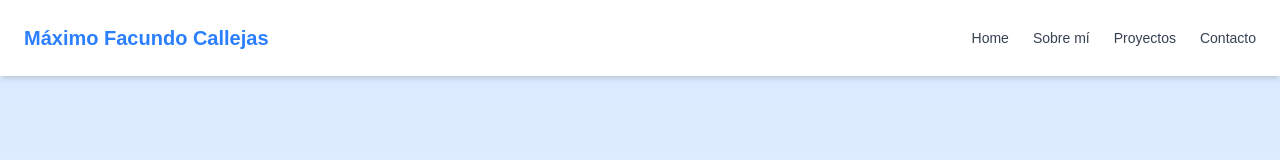
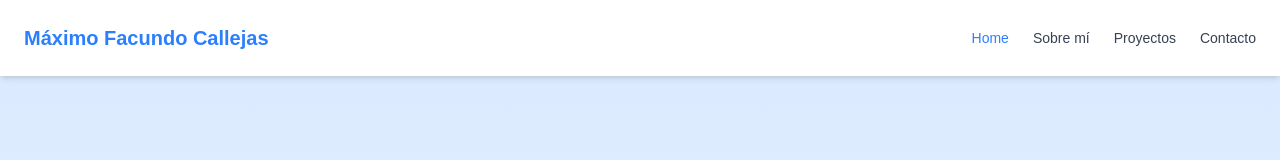
Before and after one commit to MaximoFC/portfolio-maximocallejas, a Next.js app: page / in a window 1280 px wide. Shown: the top 160 px of the page. Built offline with nearby package versions, Linux system fonts and the light colour scheme; a web font is replaced by a local one.

Commit message:
Now the selected sections are colored

```diff
--- a/src/components/Navbar.tsx
+++ b/src/components/Navbar.tsx
@@ -1,8 +1,18 @@
 'use client';
 
 import Link from 'next/link';
+import { usePathname } from 'next/navigation';
 
 const Navbar = () => {
+    const pathname = usePathname();
+
+    const navLinks = [
+        { name: 'Home', href: '/' },
+        { name: 'Sobre mí', href: '/about' },
+        { name: 'Proyectos', href: '/projects' },
+        { name: 'Contacto', href: '/contact' }
+    ]
+
     return (
         <header className="w-full bg-white shadow-md sticky top-0 z-50">
             <nav className="mx-auto p-6 flex justify-between items-center">
@@ -10,26 +20,20 @@ const Navbar = () => {
                     Máximo Facundo Callejas
                 </Link>
                 <ul className="flex gap-6 text-sm font-medium text-gray-700">
-                    <li>
-                        <Link href="/" className="hover:text-blue-500 transition-colors">
-                            Home
-                        </Link>
-                    </li>
-                    <li>
-                        <Link href="/about" className="hover:text-blue-500 transition-colors">
-                            Sobre mí
-                        </Link>
-                    </li>
-                    <li>
-                        <Link href="/projects" className="hover:text-blue-500 transition-colors">
-                            Proyectos
-                        </Link>
-                    </li>
-                    <li>
-                        <Link href="/contact" className="hover:text-blue-500 transition-colors">
-                            Contacto
-                        </Link>
-                    </li>
+                    {navLinks.map((link) => (
+                        <li key={link.name}>
+                            <Link
+                                href={link.href}
+                                className={`transition-color ${
+                                    pathname === link.href
+                                        ? 'text-blue-500'
+                                        : 'text-gray-700 hover:text-blue-500'
+                                }`}
+                            >
+                                {link.name}
+                            </Link>
+                        </li>
+                    ))}
                 </ul>
             </nav>
         </header>
```
